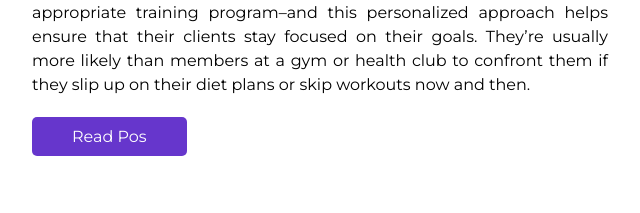
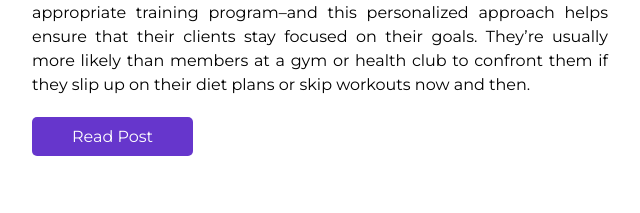
Before and after one commit to Rank-Fortress-Digital-Agency/thelinemethod-02-22, a plain HTML site: page index.html in a window 1280 px wide. Shown: the part 1005-1218 px from the top of the page, 136-776 px from the left. Drawn offline with Linux system fonts and the light colour scheme.

Commit message:
Add files via upload

```diff
--- a/index.html
+++ b/index.html
@@ -204,7 +204,7 @@ img {
           <p>The benefits of a personal trainer are numerous. For one, they have the knowledge and experience to help you reach your goals. They can also motivate for those moments when you feel like throwing in the towel, or need that extra push to get through a tough workout. And if weight loss is your ultimate goal, then it’s likely because there are other health problems at play as well–and having someone with expertise on hand who knows how to address these issues head-on can make all the difference in achieving long-term success. But even if fitness isn’t your primary concern, it still pays off to find somebody who understands what makes you tick–because there’s nothing more motivating than having somebody believe in you enough to put in the time to help you realize your full potential.</p>
           <p>Personal trainers also help motivate their clients by offering encouragement and a positive attitude, which can be a major benefit for people who may not have a lot of self-confidence or suffer from depression. Their attention is crucial when it comes to designing an appropriate training program–and this personalized approach helps ensure that their clients stay focused on their goals. They’re usually more likely than members at a gym or health club to confront them if they slip up on their diet plans or skip workouts now and then.</p>
             <a class="button-link"
-                href="https://thelinemethod.com/the-benefits-of-a-personal-trainer/">Read Pos</a>
+                href="https://thelinemethod.com/the-benefits-of-a-personal-trainer/">Read Post</a>
       </section>
 
       <section>
```
